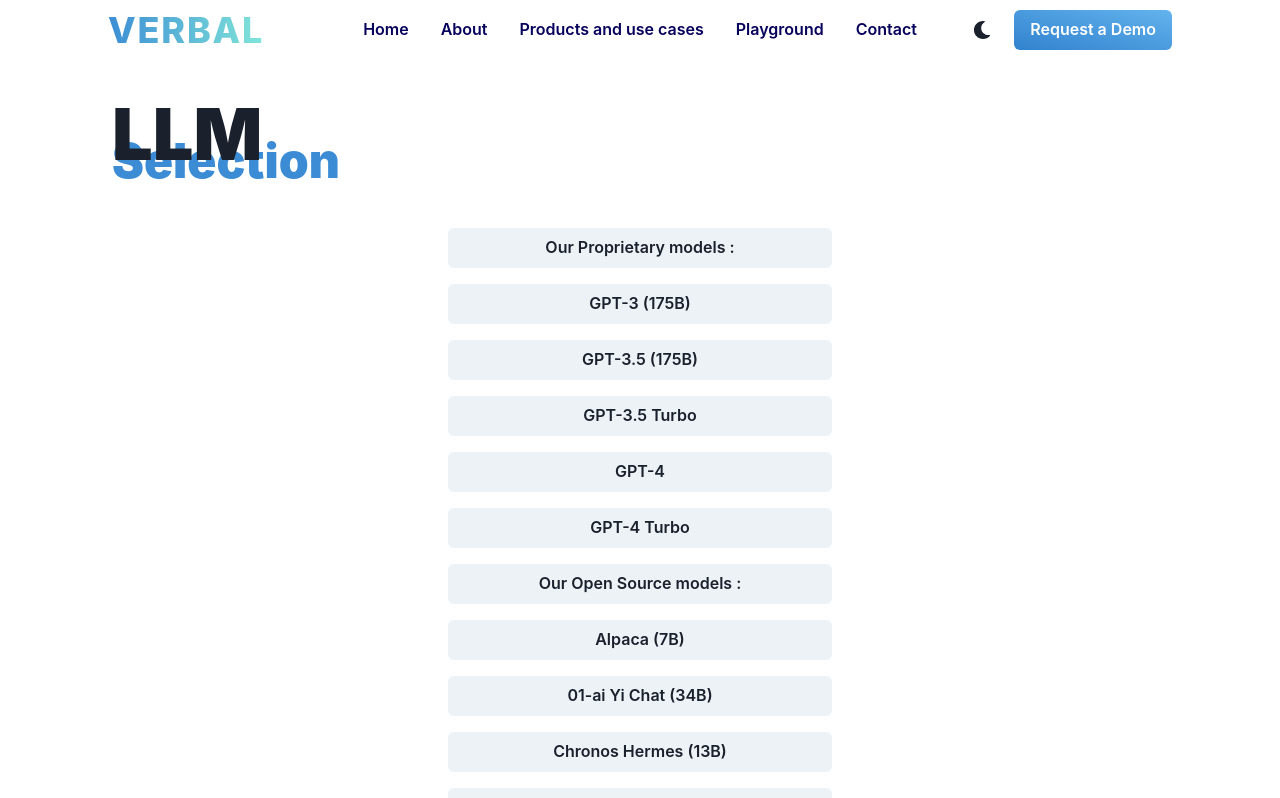
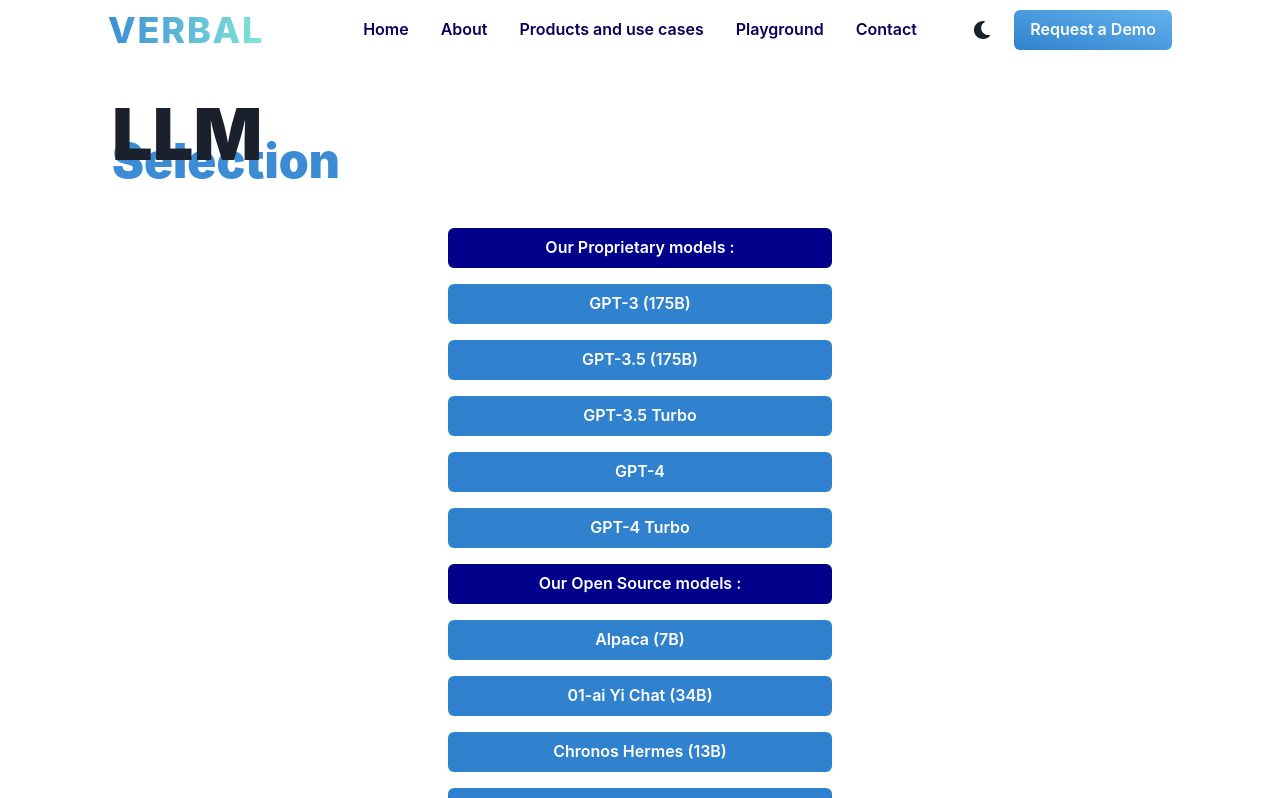
Before and after one commit to KleiAliaj/verbalchat, a Next.js app: page /links in a window 1280 px wide. Shown: the top 798 px of the page. Built offline with nearby package versions, Linux system fonts and the light colour scheme.

Commit message:
Update links.js

```diff
--- a/pages/links.js
+++ b/pages/links.js
@@ -29,7 +29,7 @@
   margin={"auto"}
   marginTop={10}
 >
-            {profiles.map((item) => {
+  {profiles.map((item, index) => {
     return (
       <Button
         width={"full"}
@@ -37,12 +37,19 @@
         as="a"
         target="_blank"
         textAlign={"center"}
+        // Apply a darker blue color to the first and seventh button
+        backgroundColor={(index === 0 || index === 6) ? "darkblue" : undefined}
+        color={(index === 0 || index === 6) ? "white" : undefined} // White text color for the first and seventh button
+        colorScheme={(index === 0 || index === 6) ? undefined : "blue"}
+        _hover={{ bg: (index === 0 || index === 6) ? "blue.800" : undefined }}
       >
         {item.title}
       </Button>
     );
   })}
 </VStack>
+
+
         </BaseLayout>
       </main>
 
```
Lines whose indentation alone changed are shown as unchanged.
